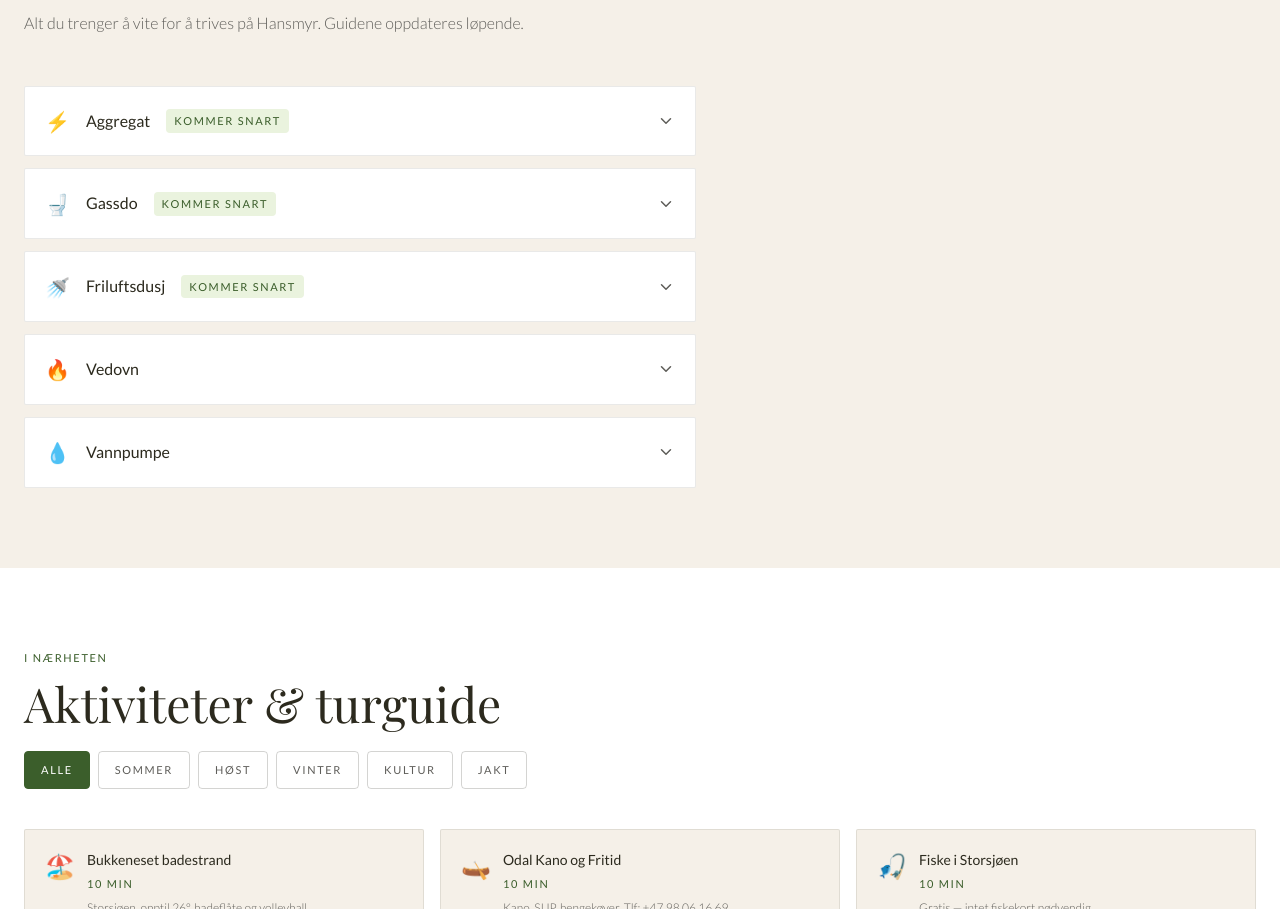
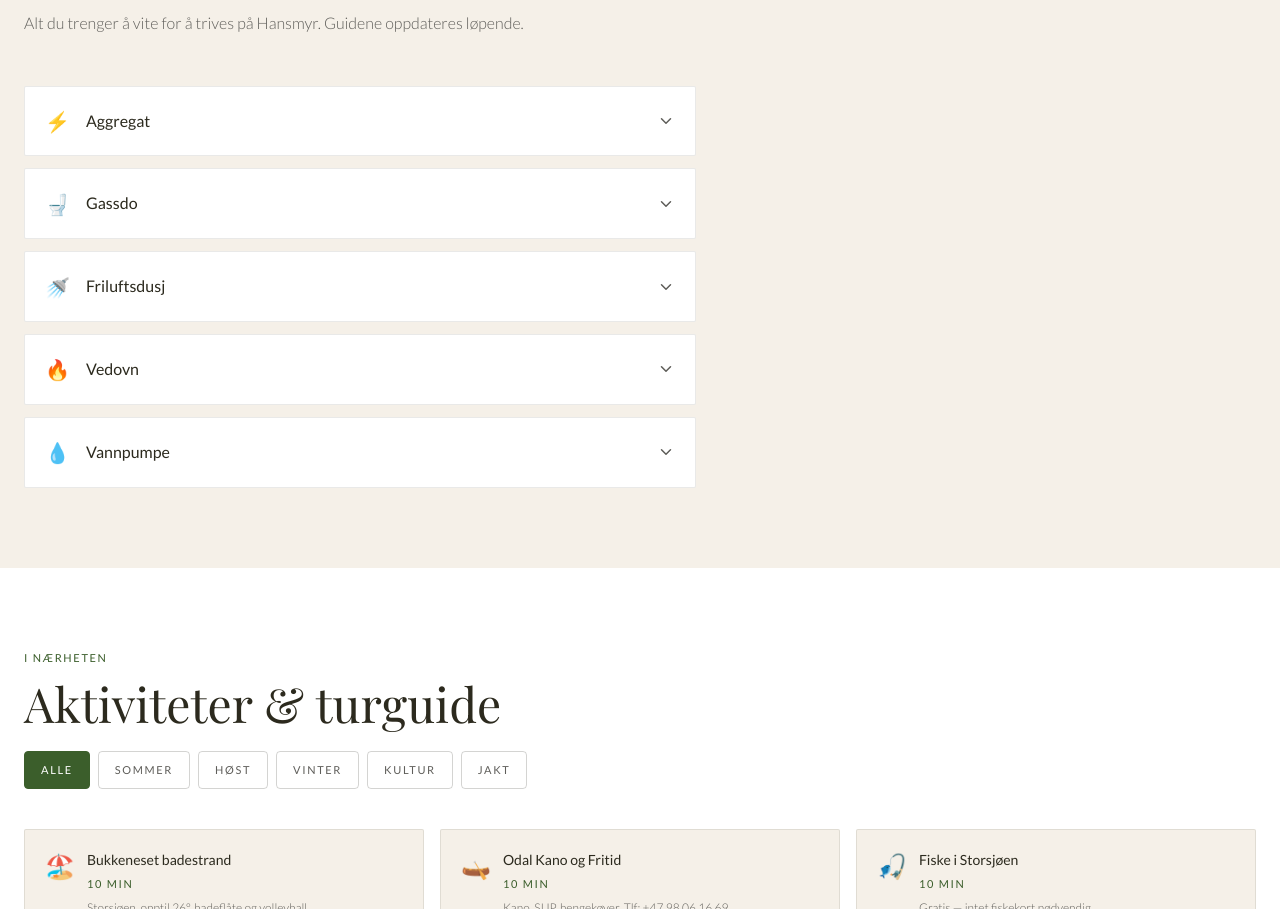
Before and after one commit to davidsvang/hytta-hansmyr, a Next.js app: page / in a window 1280 px wide. Shown: the part 3443-4352 px from the top of the page. Built offline with nearby package versions, Linux system fonts and the light colour scheme.

Commit message:
Fjern 'Kommer snart' badges fra Aggregat, Gassdo og Friluftsdusj

```diff
--- a/src/components/BruksguideSection.tsx
+++ b/src/components/BruksguideSection.tsx
@@ -8,23 +8,35 @@ const guides = [
   {
     icon: "⚡",
     title: "Aggregat",
-    content: null,
-    comingSoon: true,
-    placeholder: "Trinn-for-trinn guide for oppstart av aggregat kommer snart.",
+    content: (
+      <div className="space-y-3 text-[#5F5E5A] font-lato font-light text-sm leading-relaxed">
+        <p className="placeholder-amber">[TRINN-FOR-TRINN GUIDE KOMMER — David fyller inn]</p>
+      </div>
+    ),
+    comingSoon: false,
+    placeholder: null,
   },
   {
     icon: "🚽",
     title: "Gassdo",
-    content: null,
-    comingSoon: true,
-    placeholder: "Guide for bruk av innendørs gassdo kommer snart.",
+    content: (
+      <div className="space-y-3 text-[#5F5E5A] font-lato font-light text-sm leading-relaxed">
+        <p className="placeholder-amber">[TRINN-FOR-TRINN GUIDE KOMMER — David fyller inn]</p>
+      </div>
+    ),
+    comingSoon: false,
+    placeholder: null,
   },
   {
     icon: "🚿",
     title: "Friluftsdusj",
-    content: null,
-    comingSoon: true,
-    placeholder: "Guide for friluftsdusj kommer snart.",
+    content: (
+      <div className="space-y-3 text-[#5F5E5A] font-lato font-light text-sm leading-relaxed">
+        <p className="placeholder-amber">[TRINN-FOR-TRINN GUIDE KOMMER — David fyller inn]</p>
+      </div>
+    ),
+    comingSoon: false,
+    placeholder: null,
   },
   {
     icon: "🔥",
```
